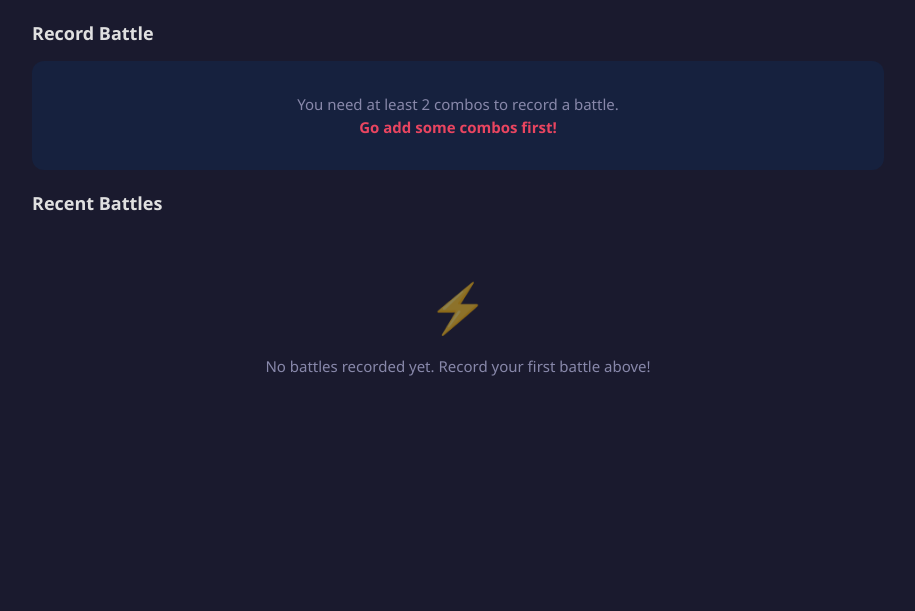
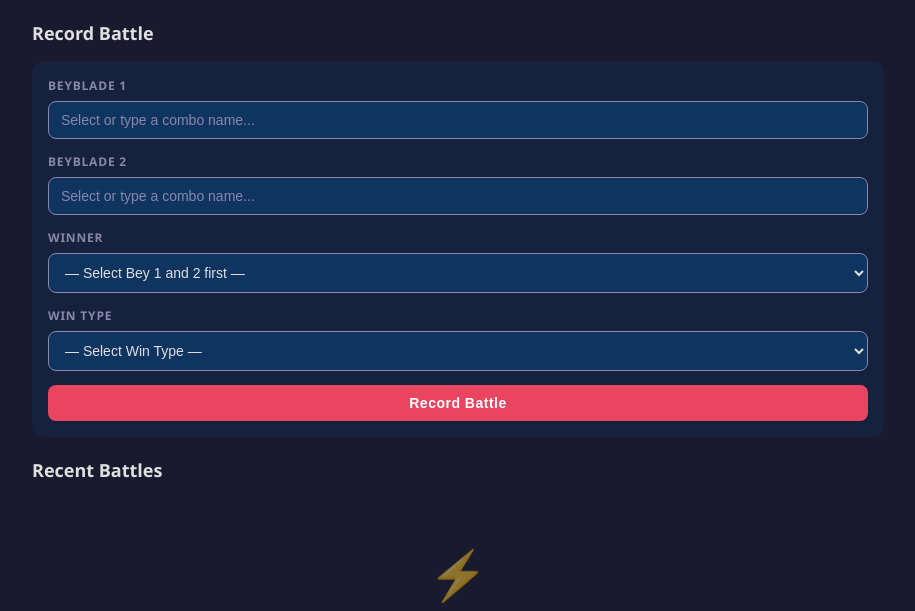
Before and after one commit to chandlernichols41/Beyblade-battle-tracker-, a Flask app: page /battle in a window 1280 px wide. Shown: the part 99-710 px from the top of the page, without its empty margins (182-1097 px from the left). Run offline with Flask 3, Linux system fonts and the light colour scheme; the visitor is signed in with stand-in values (Sample User, id 1); data that the repository does not hold is empty; some libraries are stand-ins or nearby versions.

Commit message:
Battle form: type or select combos, auto-create unknown
Replace ID-based selects with name-based text inputs + datalist on
the battle form. Backend auto-creates any combo name that does not
exist yet (_get_or_create_bey). Winner select populates from typed
names via JS input/change listeners.

Co-Authored-By: Claude Sonnet 4.6 <noreply@anthropic.com>

```diff
--- a/app.py
+++ b/app.py
@@ -336,31 +336,49 @@ def battle():
     return render_template('battle.html', combos=combos_list, recent=recent, win_points=WIN_POINTS)
 
 
+def _get_or_create_bey(cur, conn, user_id, name):
+    """Look up a beyblade by name for this user; create it if it doesn't exist."""
+    cur.execute('SELECT id FROM beyblades WHERE user_id=%s AND name=%s', (user_id, name))
+    row = cur.fetchone()
+    if row:
+        return row[0]
+    cur.execute(
+        'INSERT INTO beyblades (user_id, name, blade, ratchet, bit) VALUES (%s,%s,%s,%s,%s) RETURNING id',
+        (user_id, name, '', '', '')
+    )
+    conn.commit()
+    return cur.fetchone()[0]
+
 @app.route('/battle/record', methods=['POST'])
 @login_required
 def battle_record():
-    user_id = session['user_id']
-    bey1_id = request.form.get('bey1_id', type=int)
-    bey2_id = request.form.get('bey2_id', type=int)
-    winner_id = request.form.get('winner_id', type=int)
-    win_type = request.form.get('win_type', '').strip()
-    if not all([bey1_id, bey2_id, winner_id, win_type]):
+    user_id     = session['user_id']
+    bey1_name   = request.form.get('bey1_name', '').strip()
+    bey2_name   = request.form.get('bey2_name', '').strip()
+    winner_name = request.form.get('winner_name', '').strip()
+    win_type    = request.form.get('win_type', '').strip()
+
+    if not all([bey1_name, bey2_name, winner_name, win_type]):
         flash('All fields are required.', 'error')
         return redirect(url_for('battle'))
-    if bey1_id == bey2_id:
+    if bey1_name == bey2_name:
         flash('Bey 1 and Bey 2 must be different combos.', 'error')
         return redirect(url_for('battle'))
-    if winner_id not in (bey1_id, bey2_id):
+    if winner_name not in (bey1_name, bey2_name):
         flash('Winner must be one of the two combos.', 'error')
         return redirect(url_for('battle'))
     if win_type not in WIN_POINTS:
         flash('Invalid win type.', 'error')
         return redirect(url_for('battle'))
+
     conn = get_db()
-    cur = conn.cursor()
+    cur  = conn.cursor()
+    bey1_id   = _get_or_create_bey(cur, conn, user_id, bey1_name)
+    bey2_id   = _get_or_create_bey(cur, conn, user_id, bey2_name)
+    winner_id = bey1_id if winner_name == bey1_name else bey2_id
+
     cur.execute(
-        """INSERT INTO battles (user_id, bey1_id, bey2_id, winner_id, win_type)
-           VALUES (%s, %s, %s, %s, %s)""",
+        'INSERT INTO battles (user_id, bey1_id, bey2_id, winner_id, win_type) VALUES (%s,%s,%s,%s,%s)',
         (user_id, bey1_id, bey2_id, winner_id, win_type)
     )
     conn.commit()
--- a/static/js/app.js
+++ b/static/js/app.js
@@ -69,44 +69,43 @@ function initCombosPage() {
 // BATTLE PAGE
 // ============================================================
 function initBattlePage() {
-  const bey1Select   = $('#bey1Select');
-  const bey2Select   = $('#bey2Select');
-  const winnerSelect = $('#winnerSelect');
-  const winTypeSelect = $('#winTypeSelect');
-  const pointsPreview = $('#pointsPreview');
-  const pointsValue   = $('#pointsValue');
+  var bey1Input    = $('#bey1Input');
+  var bey2Input    = $('#bey2Input');
+  var winnerSelect = $('#winnerSelect');
+  var winTypeSelect = $('#winTypeSelect');
+  var pointsPreview = $('#pointsPreview');
+  var pointsValue   = $('#pointsValue');
 
-  if (!bey1Select || !bey2Select || !winnerSelect) return;
-
-  const combos = window.BATTLE_COMBOS || [];
+  if (!bey1Input || !bey2Input || !winnerSelect) return;
 
   function updateWinnerOptions() {
-    const bey1Id = bey1Select.value;
-    const bey2Id = bey2Select.value;
-
-    // Clear winner
+    var n1 = bey1Input.value.trim();
+    var n2 = bey2Input.value.trim();
     winnerSelect.innerHTML = '<option value="">— Select Winner —</option>';
-
-    if (bey1Id || bey2Id) {
-      const available = combos.filter(function (c) {
-        return String(c.id) === bey1Id || String(c.id) === bey2Id;
-      });
-      available.forEach(function (c) {
-        const opt = document.createElement('option');
-        opt.value = c.id;
-        opt.textContent = c.name;
-        winnerSelect.appendChild(opt);
-      });
+    if (n1) {
+      var opt1 = document.createElement('option');
+      opt1.value = n1;
+      opt1.textContent = n1;
+      winnerSelect.appendChild(opt1);
+    }
+    if (n2 && n2 !== n1) {
+      var opt2 = document.createElement('option');
+      opt2.value = n2;
+      opt2.textContent = n2;
+      winnerSelect.appendChild(opt2);
     }
   }
 
-  bey1Select.addEventListener('change', updateWinnerOptions);
-  bey2Select.addEventListener('change', updateWinnerOptions);
+  bey1Input.addEventListener('input', updateWinnerOptions);
+  bey2Input.addEventListener('input', updateWinnerOptions);
+  // Also catch datalist selection (fires as 'change' on some browsers)
+  bey1Input.addEventListener('change', updateWinnerOptions);
+  bey2Input.addEventListener('change', updateWinnerOptions);
 
   if (winTypeSelect && pointsPreview && pointsValue) {
     winTypeSelect.addEventListener('change', function () {
-      const selected = winTypeSelect.options[winTypeSelect.selectedIndex];
-      const pts = selected ? selected.dataset.pts : null;
+      var selected = winTypeSelect.options[winTypeSelect.selectedIndex];
+      var pts = selected ? selected.dataset.pts : null;
       if (pts !== null && pts !== undefined && winTypeSelect.value) {
         pointsPreview.style.display = 'flex';
         pointsValue.textContent = pts;
--- a/templates/battle.html
+++ b/templates/battle.html
@@ -7,35 +7,27 @@
 
 <!-- Record Battle Form -->
 <div class="card" style="margin-bottom:20px;">
-  {% if combos|length < 2 %}
-  <div class="empty-state" style="padding:16px 0;">
-    <p>You need at least 2 combos to record a battle.<br>
-    <a href="/combos" class="link-accent">Go add some combos first!</a></p>
-  </div>
-  {% else %}
   <form action="/battle/record" method="post" id="battleForm">
+    <datalist id="combo-list">
+      {% for c in combos %}
+      <option value="{{ c.name }}">
+      {% endfor %}
+    </datalist>
+
     <div class="form-group">
       <label class="form-label">Beyblade 1</label>
-      <select name="bey1_id" id="bey1Select" class="form-input" required>
-        <option value="">— Select Combo —</option>
-        {% for c in combos %}
-        <option value="{{ c.id }}">{{ c.name }}</option>
-        {% endfor %}
-      </select>
+      <input type="text" name="bey1_name" id="bey1Input" class="form-input"
+             list="combo-list" placeholder="Select or type a combo name..." autocomplete="off" required>
     </div>
     <div class="form-group">
       <label class="form-label">Beyblade 2</label>
-      <select name="bey2_id" id="bey2Select" class="form-input" required>
-        <option value="">— Select Combo —</option>
-        {% for c in combos %}
-        <option value="{{ c.id }}">{{ c.name }}</option>
-        {% endfor %}
-      </select>
+      <input type="text" name="bey2_name" id="bey2Input" class="form-input"
+             list="combo-list" placeholder="Select or type a combo name..." autocomplete="off" required>
     </div>
     <div class="form-group">
       <label class="form-label">Winner</label>
-      <select name="winner_id" id="winnerSelect" class="form-input" required>
-        <option value="">— Select Winner —</option>
+      <select name="winner_name" id="winnerSelect" class="form-input" required>
+        <option value="">— Select Bey 1 and 2 first —</option>
       </select>
     </div>
     <div class="form-group">
@@ -53,16 +45,6 @@
     </div>
     <button type="submit" class="btn-primary btn-full" style="margin-top:12px;">Record Battle</button>
   </form>
-
-  <!-- Combo data for JS -->
-  <script>
-    window.BATTLE_COMBOS = [
-      {% for c in combos %}
-      { id: {{ c.id }}, name: {{ c.name | tojson }} }{% if not loop.last %},{% endif %}
-      {% endfor %}
-    ];
-  </script>
-  {% endif %}
 </div>
 
 <!-- Recent Battles -->
```
